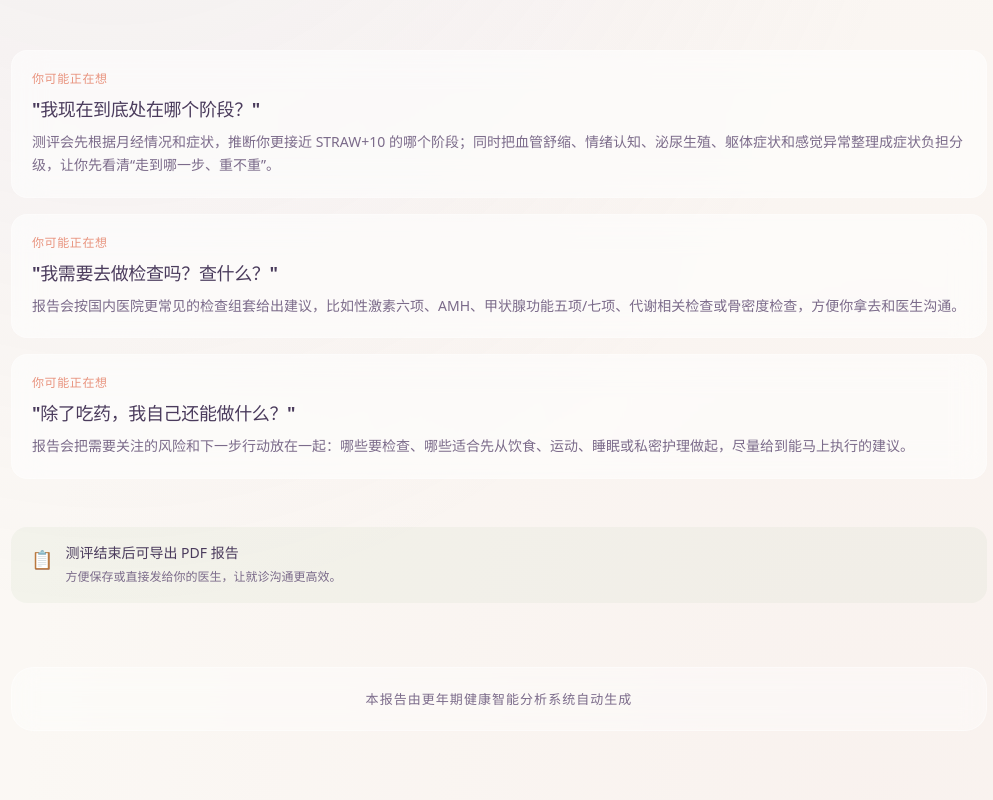
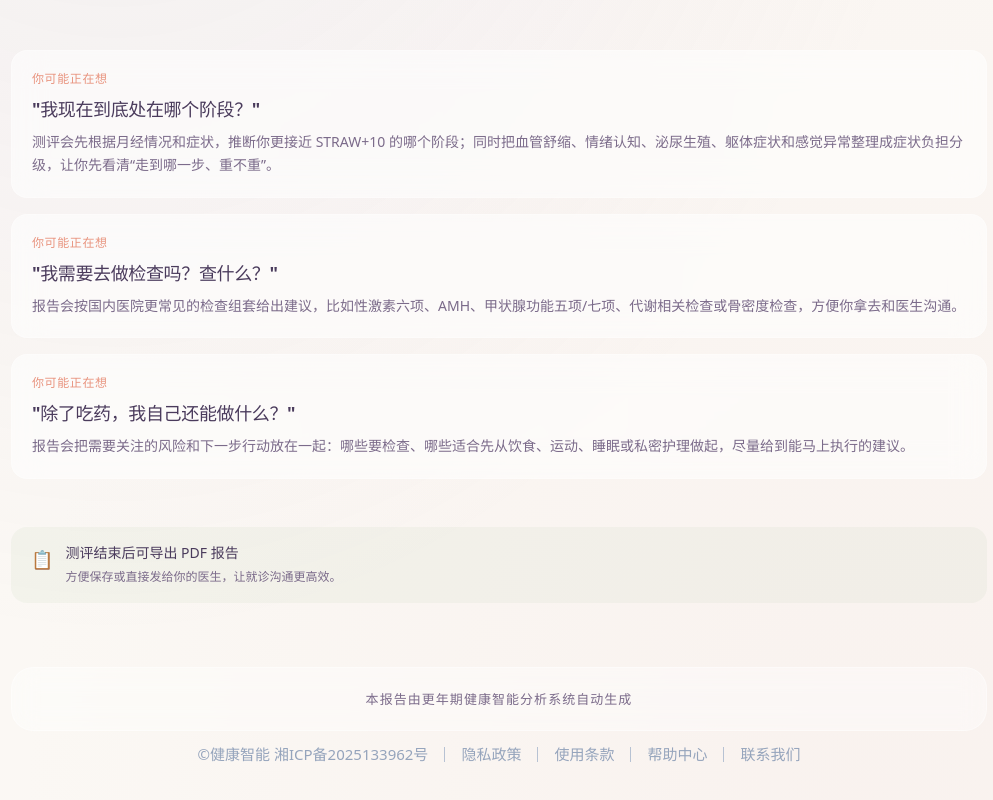
Before and after one commit to shao2010123/perimenopause-assessment, a React (Vite) app: page / in a window 1280 px wide. Shown: the part 534-1334 px from the top of the page, without its empty margins (141-1134 px from the left). Built offline with nearby package versions, Linux system fonts and the light colour scheme.

Commit message:
Add welcome page legal footer

```diff
--- a/src/components/CoDevelopedBy.jsx
+++ b/src/components/CoDevelopedBy.jsx
@@ -1,10 +1,32 @@
+export const FOOTER_ATTRIBUTION_TEXT = '本报告由更年期健康智能分析系统自动生成';
+
+export const FOOTER_LEGAL_ITEMS = [
+  '©健康智能 湘ICP备2025133962号',
+  '隐私政策',
+  '使用条款',
+  '帮助中心',
+  '联系我们',
+];
+
 function CoDevelopedBy() {
   return (
-    <section className="px-4 pb-12 sm:px-6 sm:pb-16">
+    <section className="space-y-4 px-4 pb-12 sm:px-6 sm:pb-16">
       <div className="rounded-[22px] border border-white/40 bg-white/38 px-4 py-4 backdrop-blur-md sm:px-5 sm:py-5">
         <p className="text-center text-[12px] font-medium tracking-[0.08em] text-[#7B6B8A] sm:text-[13px]">
-          本报告由更年期健康智能分析系统自动生成
+          {FOOTER_ATTRIBUTION_TEXT}
         </p>
+      </div>
+      <div className="flex flex-wrap items-center justify-center gap-x-0 gap-y-3 text-center text-[13px] font-medium text-[#95A4BC] sm:text-[15px]">
+        {FOOTER_LEGAL_ITEMS.map((item, index) => (
+          <span
+            key={item}
+            className={`px-4 leading-none ${
+              index === 0 ? '' : 'border-l border-[#B7C2D3]'
+            }`}
+          >
+            {item}
+          </span>
+        ))}
       </div>
     </section>
   );
```
Also changed, not shown: 1 other file (tests, documents, lock files or other folders).
